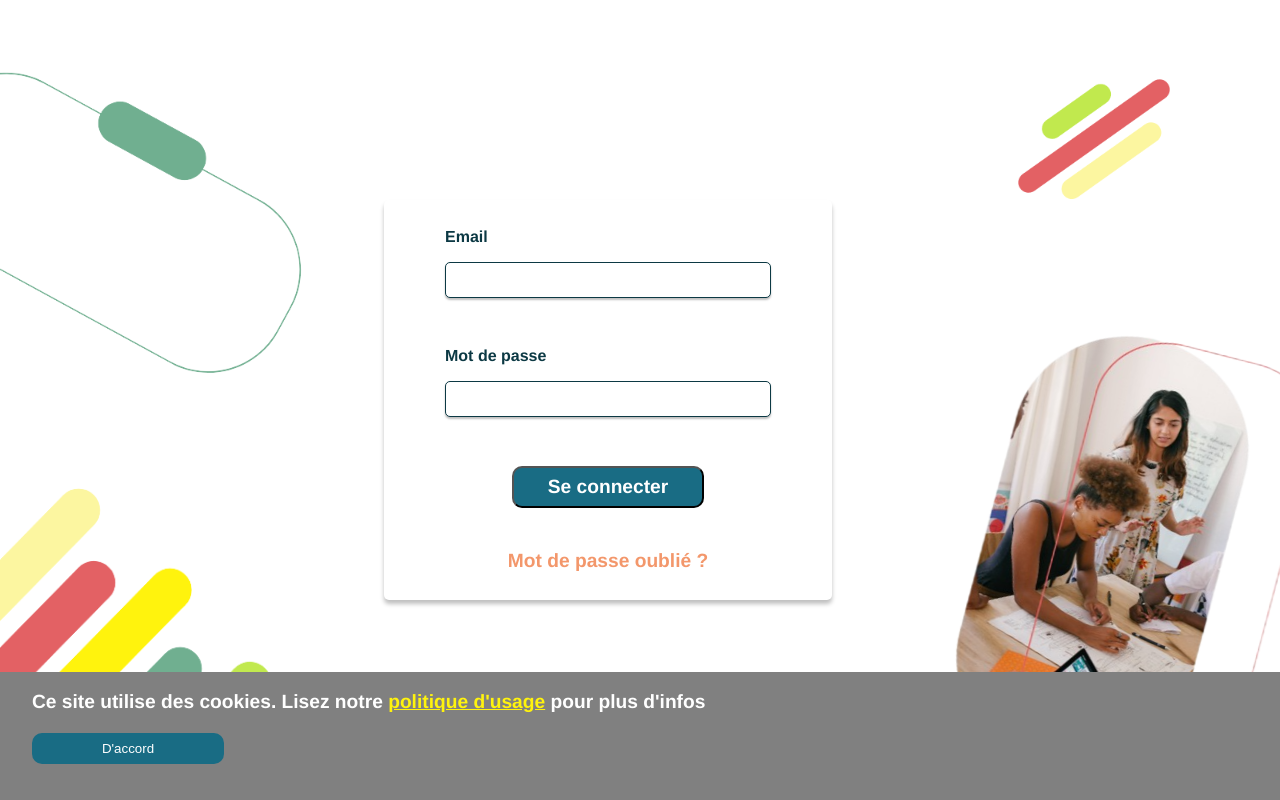
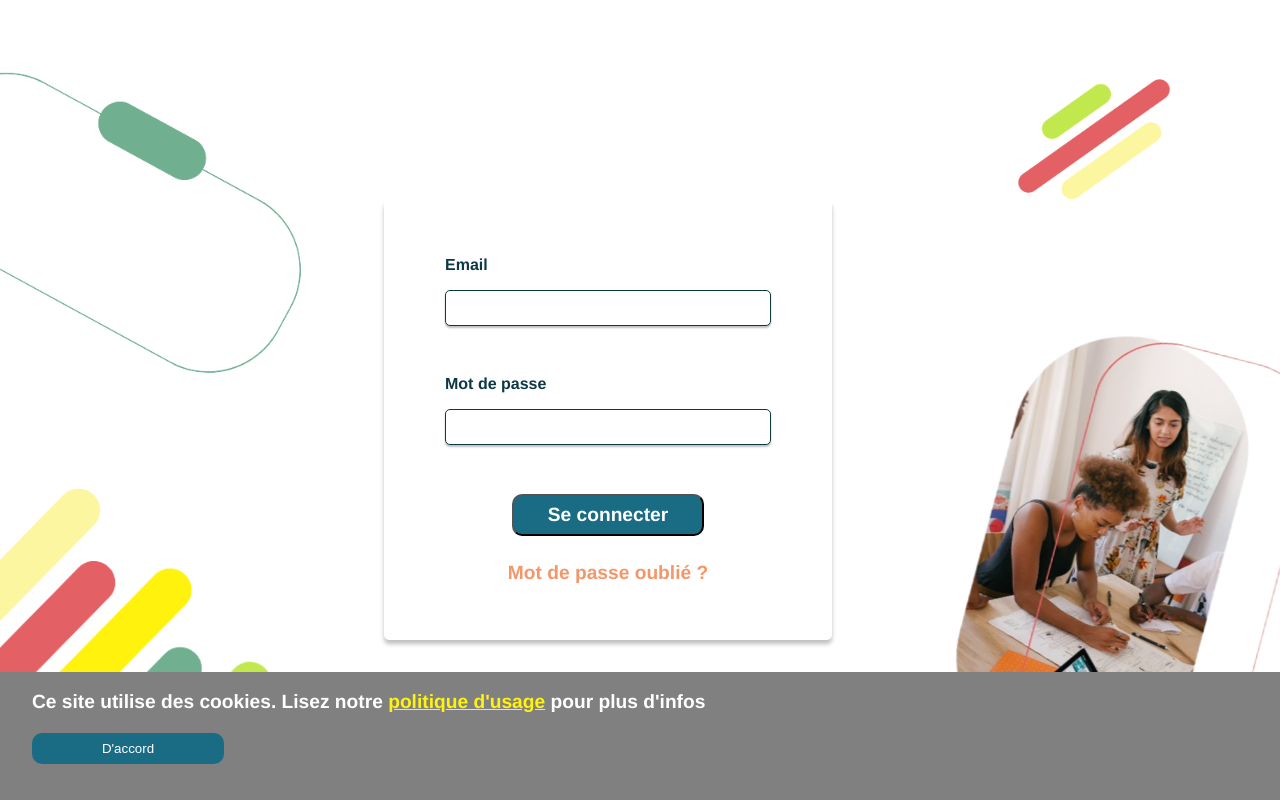
Before and after one commit to WildCodeSchool/2023-02-JS-RemoteFR-DeVMX-P3-Sense-Makers, a React (Vite) app in the folder frontend/: page / in a window 1280 px wide. Built offline with nearby package versions, Linux system fonts and the light colour scheme.

Commit message:
changed hover effect on 'mdp oublié' and adjusted responsive of login page'

```diff
--- a/frontend/src/scss/_login.scss
+++ b/frontend/src/scss/_login.scss
@@ -54,14 +54,9 @@
     font-family: $primary-font;
     font-weight: $primary-font-weight;
   }
-  span{
+  .reinicialize-password{
     cursor: pointer;
-    margin-top: 10%;
-  }
-
-  :hover {
-    color: #196c84;
-    background-color: $background-color-base;
+    margin-top: 1rem;
   }
 
   button {
@@ -71,12 +66,17 @@
     padding: 0 10%;
     cursor: pointer;
 
+
     h2 {
       font-size: $font-size-s;
       margin: 0.5rem 0rem 0.5rem 0rem;
       font-family: $primary-font;
       font-weight: $primary-font-weight;
     }
+  }
+  :hover {
+    color: #196c84;
+    background-color: $background-color-base;
   }
 }
 
@@ -86,12 +86,21 @@
     top: 30vh;
     width: 45vw;
     height: 35vh;
+
     input {
       width: 25vw;
     }
 
     button {
       margin: 0 0 3% 0;
+    }
+
+    .reinicialize-password {
+      max-height: 30px;
+      max-width: 205px;
+    }
+    :hover {
+      background-color: transparent;
     }
   }
 }
@@ -100,7 +109,7 @@
   .logInContainer {
     top: 25vh;
     width: 35vw;
-    height: 50vh;
+    height: 55vh;
     left:30vw;
     .logInUsername {
       label {
@@ -109,6 +118,7 @@
         }
       }
     }
+
     button {
       min-width: 12rem;
       h2 {
@@ -120,5 +130,13 @@
       font-size: $font-size-l;
     }
 
+    // .reinicialize-password {
+    //   height: 30px;
+    //   width: 205px;
+    // }
+    // :hover {
+    //   background-color: transparent;
+    // }
+
   }
 }
```
